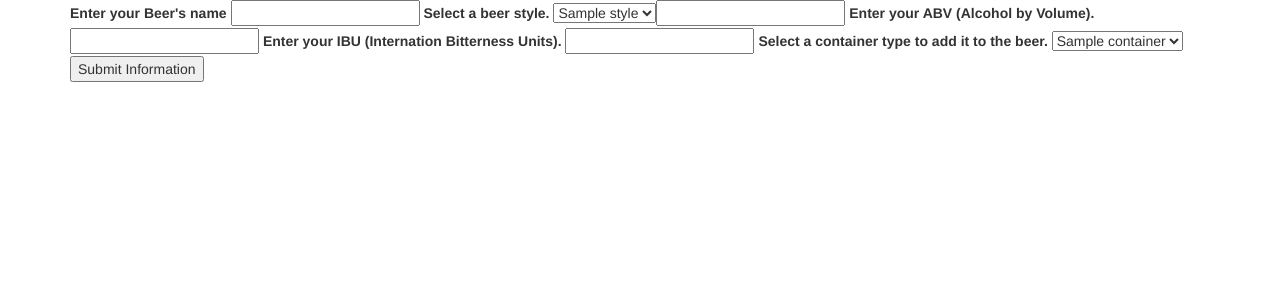
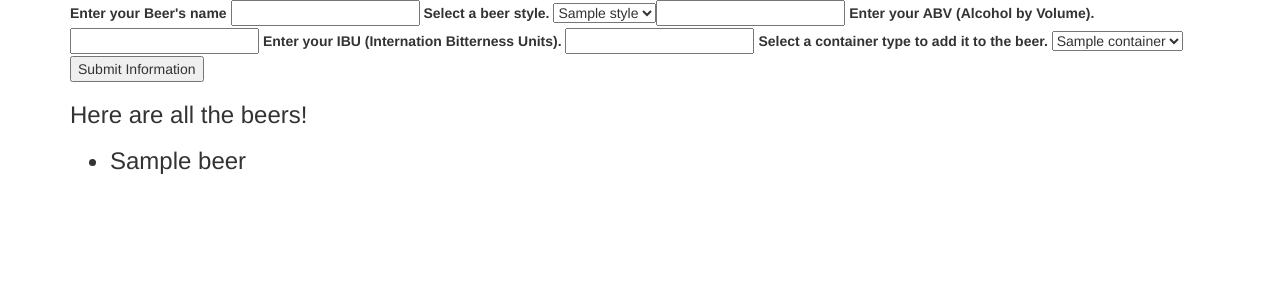
Before and after one commit to creightonja/growler, a PHP site: template views/beers.html.twig in a window 1280 px wide. Shown: the top 300 px of the page. Run offline with PHP 8.4, Linux system fonts and the light colour scheme; the template is opened without the code that fills it: most values are stand-ins (such as "Sample title", 1, 10 or a date in 2020); some libraries are stand-ins or nearby versions.

Commit message:
stopping for lunch

```diff
--- a/views/beers.html.twig
+++ b/views/beers.html.twig
@@ -21,10 +21,8 @@
                     <option value = "{{ element.getId() }}"> {{ element.getStyle() }} </option>
                 {% endfor %}
 
-
           <label>Enter your Brewery's name</label>
           <input id="brewery" name="brewery" type="text">
-
 
           <label>Enter your ABV (Alcohol by Volume).</label>
           <input id="abv" name="abv" type="number">
@@ -37,11 +35,20 @@
                 {% for element in all_beers %}
                     <option value = "{{ element.getId() }}"> {{ element.getContainer() }} </option>
                 {% endfor %}
+            </select>
+
+            <button type="submit">Submit Information</button>
+          </form>
+
+            {% if beers is not empty %}
+                <h3>Here are all the beers!<h3>
+                    <ul>
+                        {% for beer in beers %}
+                            <li>{{ beer.getBeer_Name }}</li>
+                        {% endfor %}
+                    </ul>
+            {% endif %}
 
 
-            </select>
-
-          <button type="submit">Submit Information</button>
-        </form>
     </body>
 </html>
```
Also changed, not shown: app/app.php (+6 -2 lines), views/stores.html.twig (renamed from views/store.html.twig).
